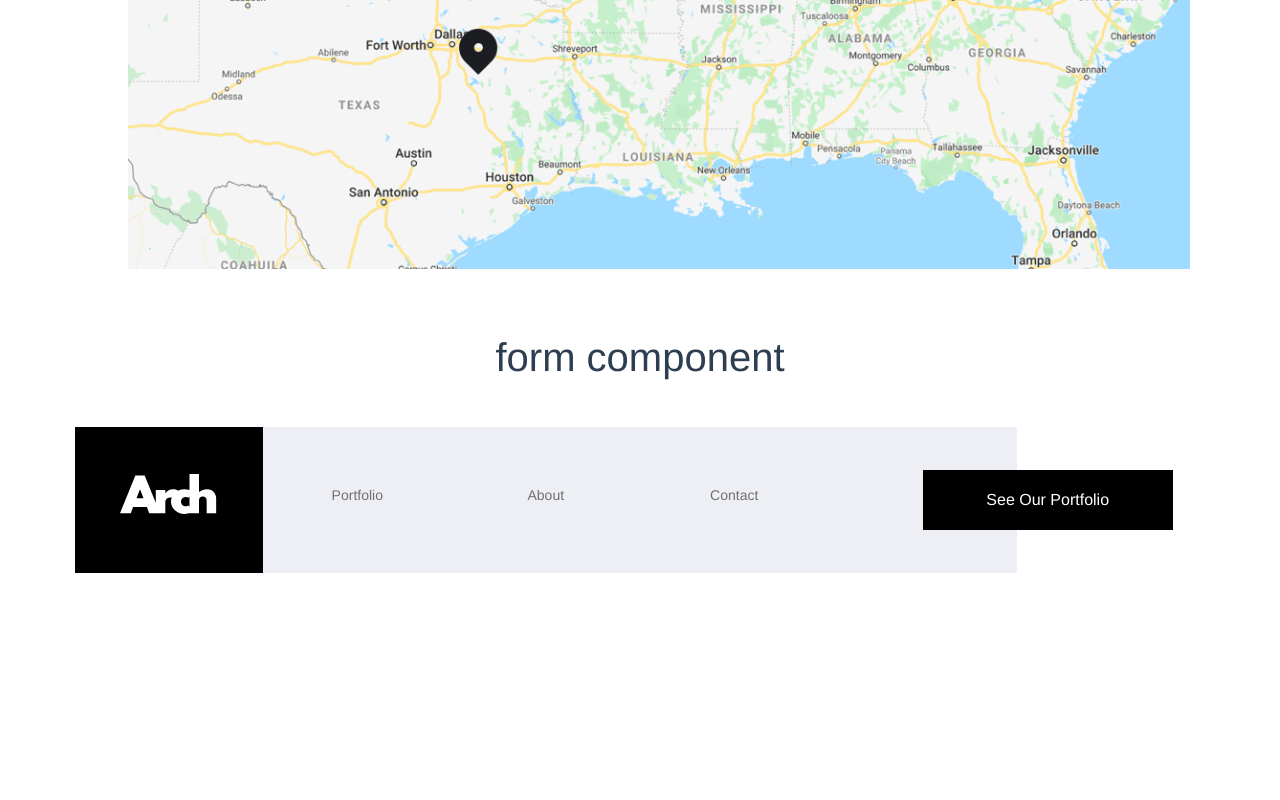
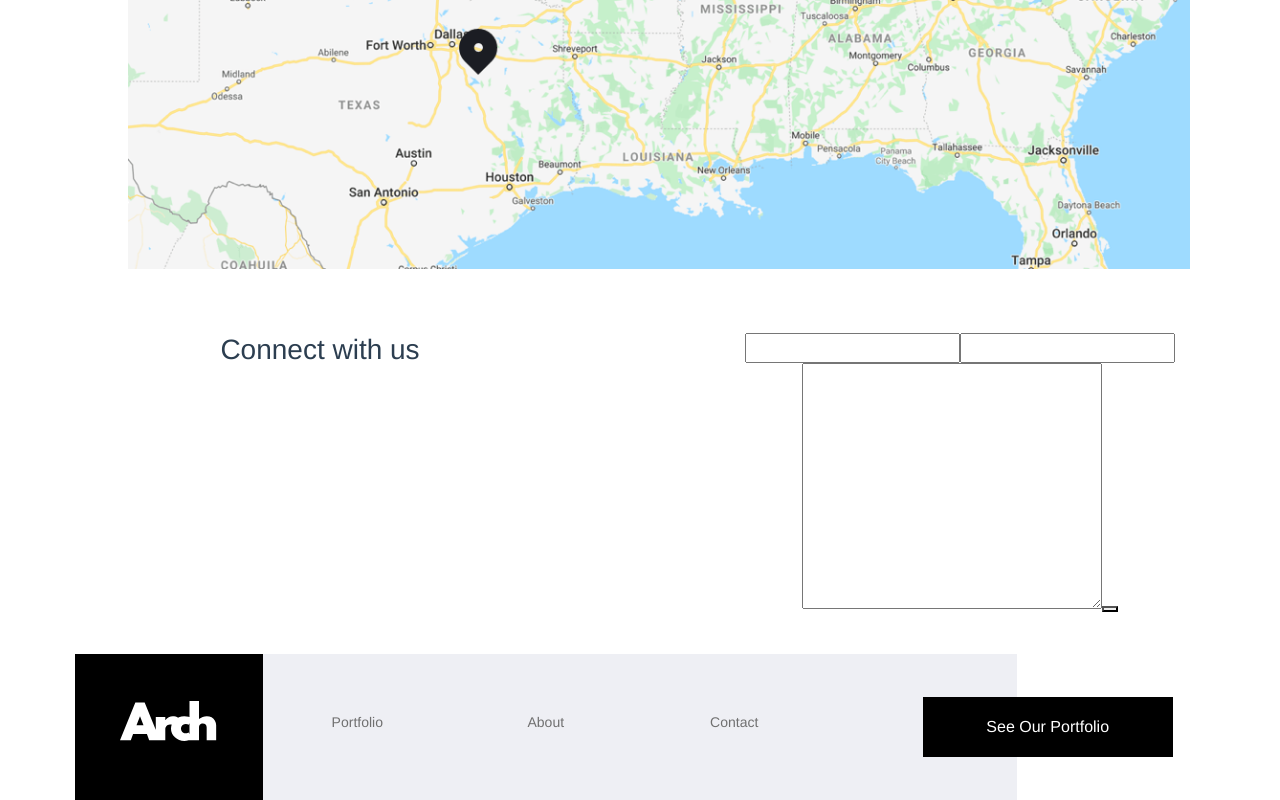
Before and after one commit to clf94-dev/arch-vue, a Vue app: page /contact in a window 1280 px wide. Shown: the part 1715-2515 px from the top of the page. Before the commit the page ends 2288 px from the top, so only its background shows below. Built offline with nearby package versions, Linux system fonts and the light colour scheme.

Commit message:
form basic struct

```diff
--- a/src/components/Form.vue
+++ b/src/components/Form.vue
@@ -1,15 +1,25 @@
 <template>
-    <div>
-<h1> form component</h1>
-    </div>
+  <b-container fluid>
+    <b-row class="form-cont">
+      <b-col class="title-col" xs="12" sm="12" md="6" lg="6">
+        <h3>Connect with us</h3>
+      </b-col>
+      <b-col class="form-col" xs="12" sm="12" md="6" lg="6">
+        <form>
+          <input type="text" />
+          <input type="text" />
+          <textarea name="" id="" cols="30" rows="10"></textarea>
+          <button></button>
+        </form>
+      </b-col>
+    </b-row>
+  </b-container>
 </template>
 
 <script>
-    export default {
-        name: 'Form'
-    }
+export default {
+  name: "Form",
+};
 </script>
 
-<style scoped>
-
-</style>
+<style scoped></style>
```
